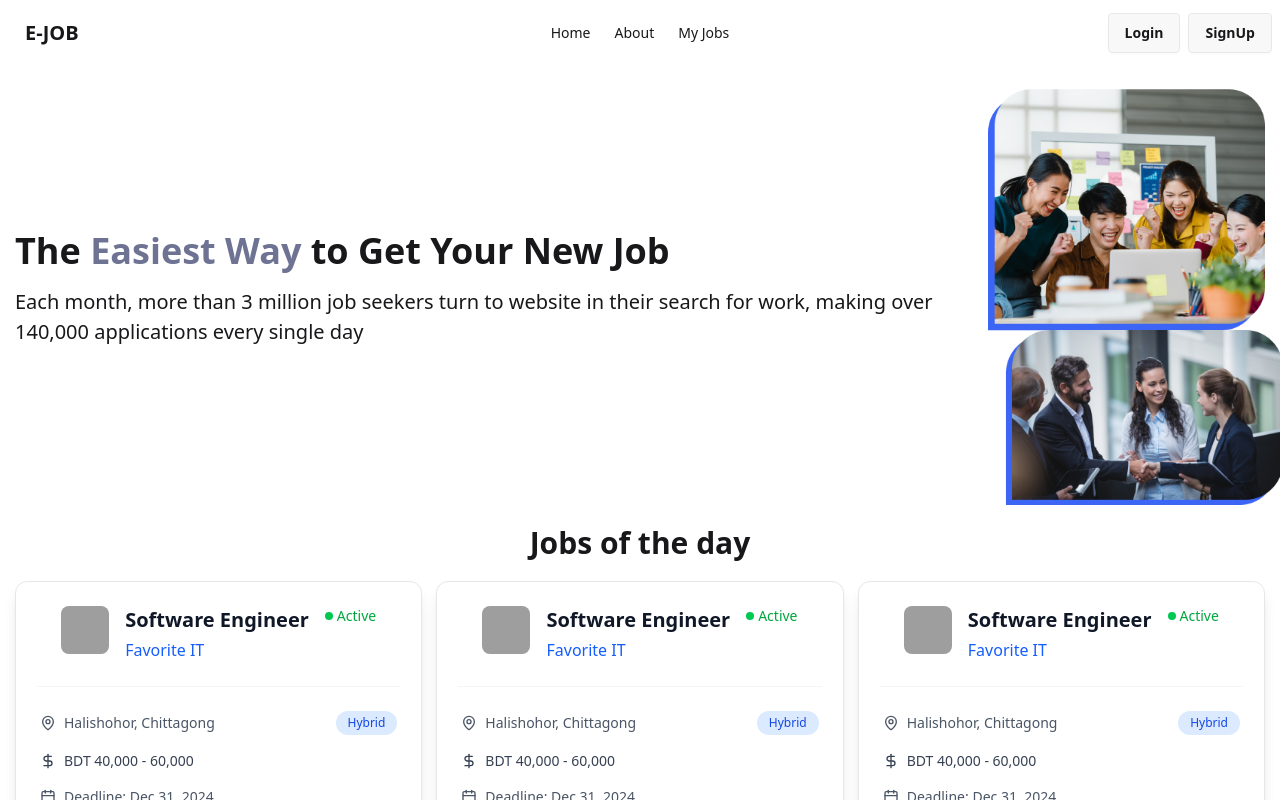
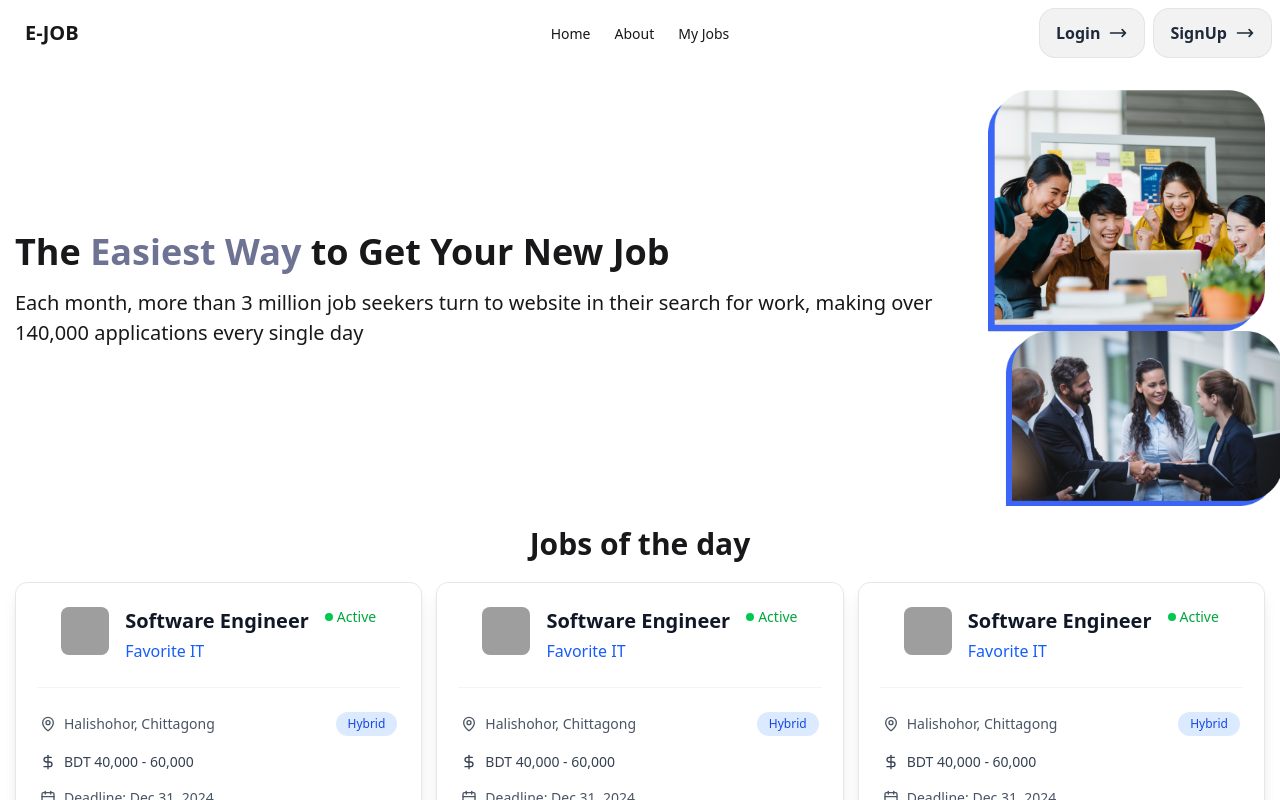
Before and after one commit to md-irfankhan/jobportal, a React (Vite) app in the folder frontend/: page / in a window 1280 px wide. Shown: the top 800 px of the page. Built offline with nearby package versions, Linux system fonts and the light colour scheme; no server answers; grey boxes are pictures that could not be loaded.

Commit message:
Nav updated

```diff
--- a/frontend/src/components/Nav/Nav.jsx
+++ b/frontend/src/components/Nav/Nav.jsx
@@ -1,7 +1,21 @@
 import React from 'react';
-import { NavLink } from 'react-router';
+import { Link, NavLink } from 'react-router';
+import { useAuth } from '../../AuthProvider/AuthProvider';
 
 const Nav = () => {
+    const { user ,logOut} = useAuth();
+    const handleLogOut=()=>{
+        logOut().then(res=>{
+            console.log("LogOut Successfull");
+
+        }).catch(err=>{
+            console.log(err);
+
+        })
+
+    }
+
+    const authClasses = "relative inline-block px-4 py-3 text-gray-800 font-semibold  bg-black/5 backdrop-blur-md border border-gray-300/50 rounded-2xl transition-all duration-300 ease-out hover:bg-opacity-10 hover:border-opacity-70 hover:-translate-y-1 hover:shadow-xl hover:shadow-gray-400/20 active:translate-y-0 active:shadow-lg before:absolute before:inset-0 before:rounded-2xl before:bg-gradient-to-r before:from-gray-200/30 before:to-transparent before:opacity-0 before:transition-opacity before:duration-300 hover:before:opacity-100 group"
     return (
         <div>
             <div className="navbar bg-base-100 ">
@@ -28,8 +42,75 @@ const Nav = () => {
                     </ul>
                 </div>
                 <div className="navbar-end gap-x-2">
-                    <a className="btn">Login</a>
-                    <a className="btn">SignUp</a>
+                    {!user && <>
+                        <Link
+                            to="/login"
+                            className={authClasses}
+                        >
+                            <span className="relative z-10 flex items-center gap-2">
+                                Login
+                                <svg
+                                    className="w-5 h-5 transition-transform duration-300 group-hover:translate-x-1"
+                                    fill="none"
+                                    stroke="currentColor"
+                                    viewBox="0 0 24 24"
+                                >
+                                    <path
+                                        strokeLinecap="round"
+                                        strokeLinejoin="round"
+                                        strokeWidth={2}
+                                        d="M17 8l4 4m0 0l-4 4m4-4H3"
+                                    />
+                                </svg>
+                            </span>
+                        </Link>
+                        <Link
+                            to="/register"
+                            className={authClasses}
+                        >
+                            <span className="relative z-10 flex items-center gap-2">
+                                SignUp
+                                <svg
+                                    className="w-5 h-5 transition-transform duration-300 group-hover:translate-x-1"
+                                    fill="none"
+                                    stroke="currentColor"
+                                    viewBox="0 0 24 24"
+                                >
+                                    <path
+                                        strokeLinecap="round"
+                                        strokeLinejoin="round"
+                                        strokeWidth={2}
+                                        d="M17 8l4 4m0 0l-4 4m4-4H3"
+                                    />
+                                </svg>
+                            </span>
+                        </Link>
+                    </>
+                    }
+
+                    {user && <button
+                        onClick={handleLogOut}
+                        className={authClasses}
+                    >
+                        <span className="relative z-10 flex items-center gap-2">
+                           LogOut
+                            <svg
+                                className="w-5 h-5 transition-transform duration-300 group-hover:translate-x-1"
+                                fill="none"
+                                stroke="currentColor"
+                                viewBox="0 0 24 24"
+                            >
+                                <path
+                                    strokeLinecap="round"
+                                    strokeLinejoin="round"
+                                    strokeWidth={2}
+                                    d="M17 8l4 4m0 0l-4 4m4-4H3"
+                                />
+                            </svg>
+                        </span>
+                    </button>}
+
+                    {/* <Link to={'/register'} className="btn">SignUp</Link> */}
                 </div>
             </div>
         </div>
```
